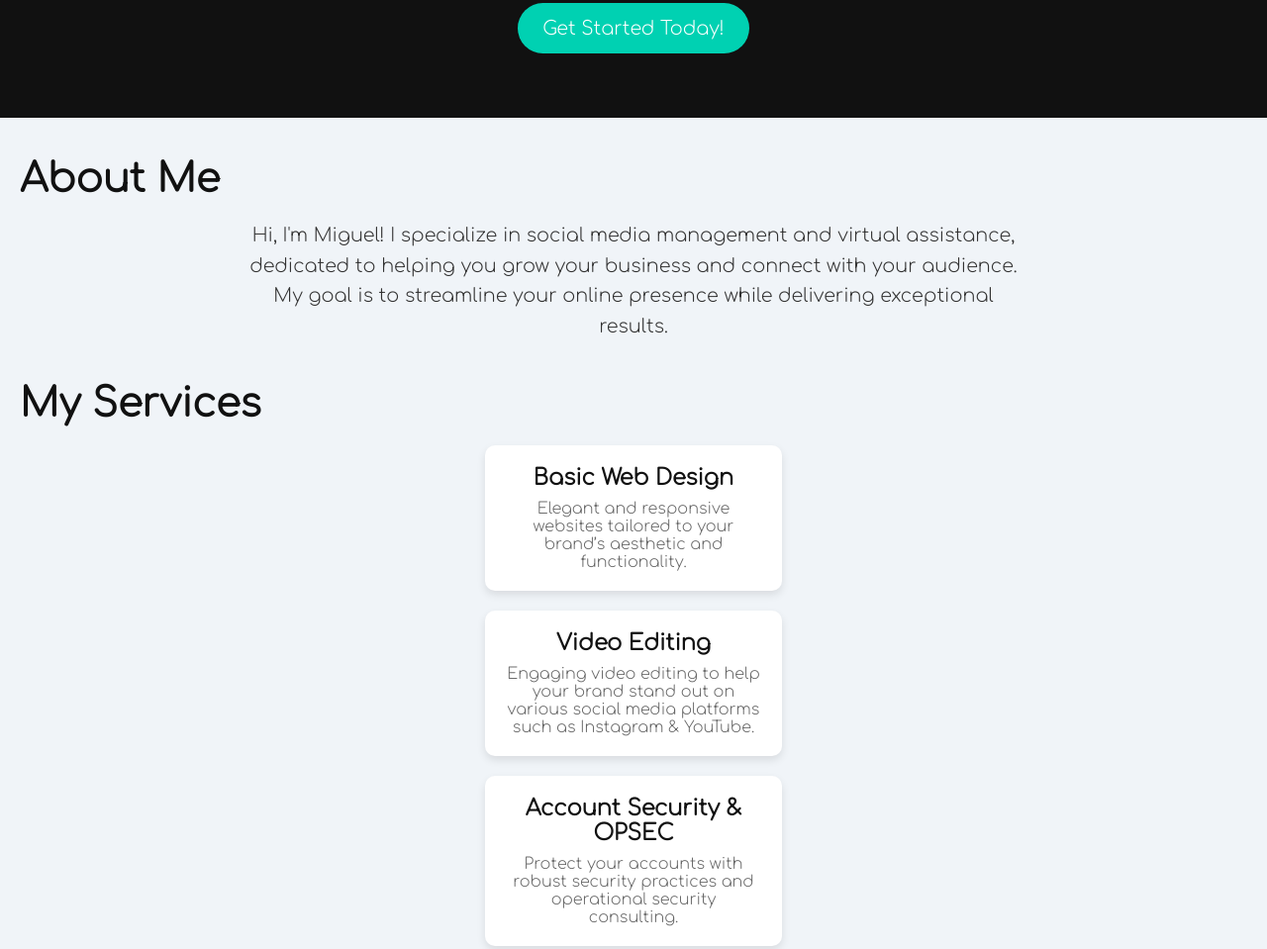
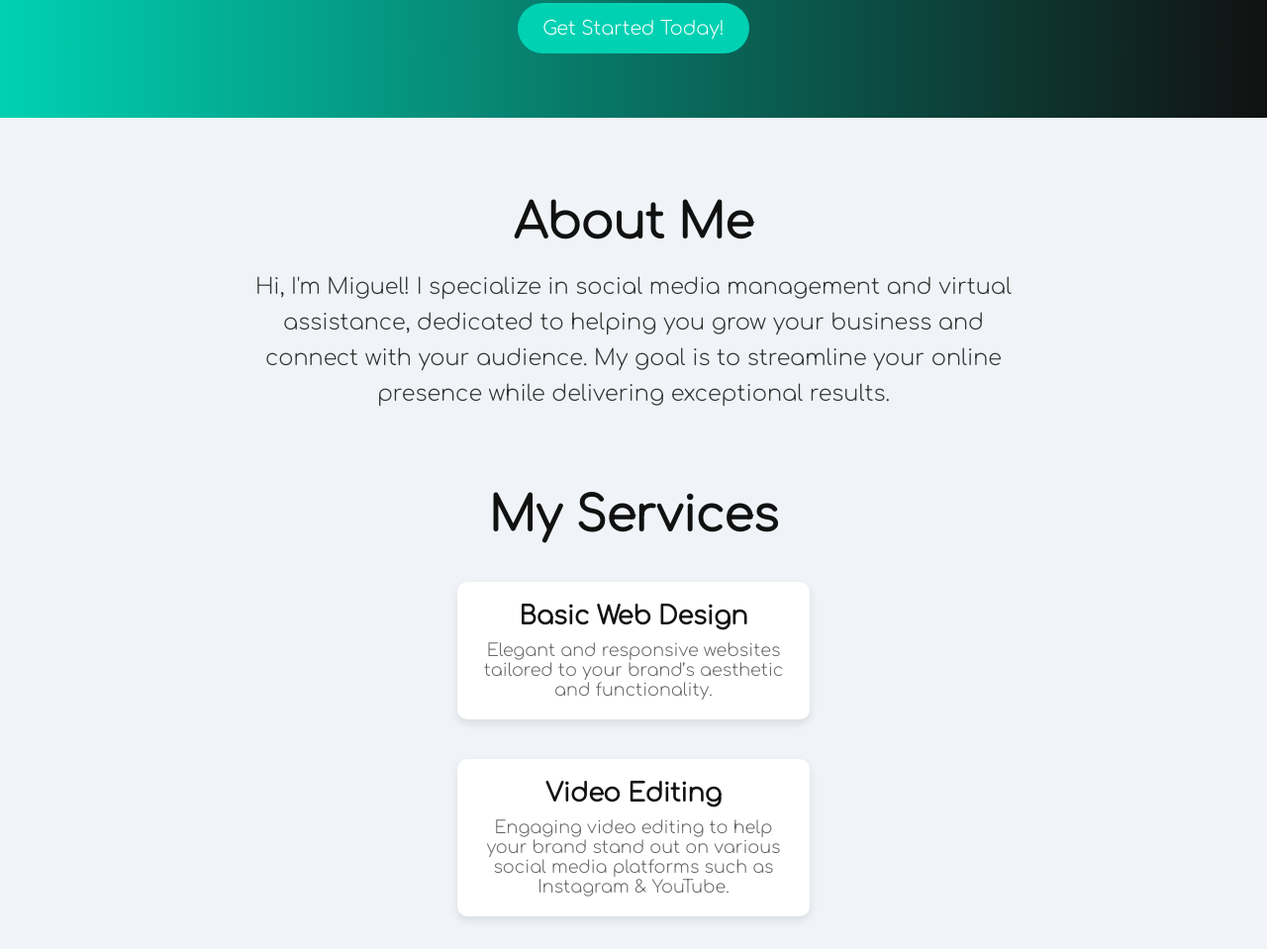
Before and after one commit to Variosity/Our-Website, a plain HTML site: page index.html in a window 1280 px wide. Shown: the part 192-1151 px from the top of the page at 99% size. Drawn offline with Linux system fonts and the light colour scheme.

Commit message:
Update styles.css
600th time is the charm

```diff
--- a/styles.css
+++ b/styles.css
@@ -54,7 +54,7 @@ h2 {
     font-size: 2.5rem;
     color: #111;
     margin-bottom: 20px;
-    text-align: left;
+    text-align: center;
 }
 
 .about p,
@@ -66,13 +66,20 @@ h2 {
     text-align: center;
 }
 
+.services {
+    display: flex;
+    flex-direction: column;
+    align-items: center;
+}
+
 .service-card {
     background-color: white;
     padding: 20px;
     border-radius: 10px;
     box-shadow: 0 4px 8px rgba(0, 0, 0, 0.1);
-    margin: 20px auto;
-    max-width: 300px;
+    margin: 20px;
+    width: 100%;
+    max-width: 400px;
     text-align: center;
     transition: transform 0.3s ease;
 }
@@ -148,6 +155,43 @@ footer {
     color: white;
 }
 
+/* Desktop specific styles */
+@media (min-width: 769px) {
+    header {
+        background: linear-gradient(to right, #00d1b2, #111);
+    }
+
+    h2 {
+        margin-top: 40px;
+        font-size: 3rem;
+    }
+
+    .services {
+        display: flex;
+        flex-wrap: wrap;
+        justify-content: space-around;
+        padding: 0 20px;
+    }
+
+    .service-card {
+        margin: 20px;
+        width: calc(33% - 40px); /* Three cards in a row with some margin */
+    }
+
+    .service-card h3 {
+        font-size: 1.6rem;
+    }
+
+    .service-card p {
+        font-size: 1.1rem;
+    }
+
+    .about p,
+    .testimonials blockquote {
+        font-size: 1.4rem;
+    }
+}
+
 /* Responsive styling */
 @media (max-width: 768px) {
     .tag {
```
